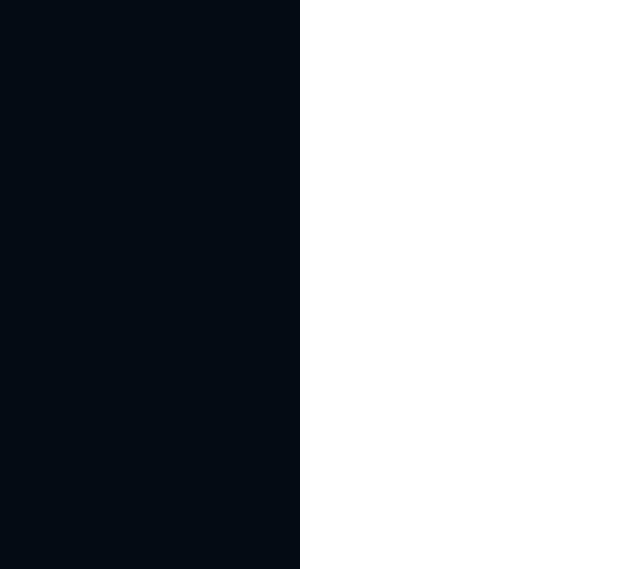
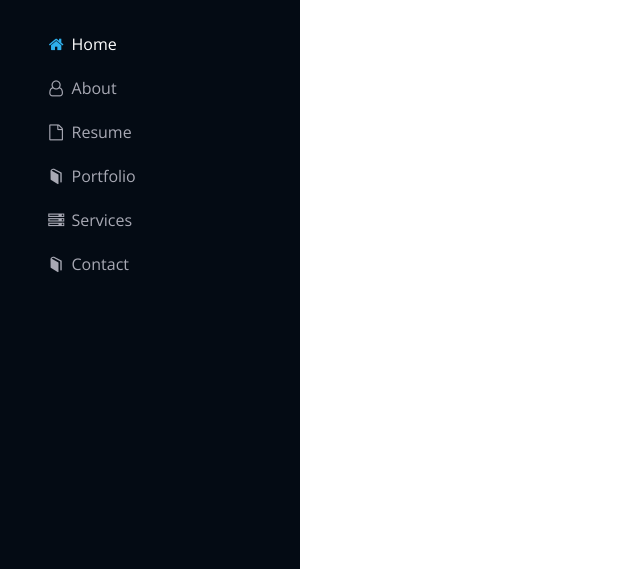
Before and after one commit to rashadulalam/portfolio, a plain HTML site: page index.html in a window 1280 px wide. Shown: the part 231-800 px from the top of the page, without its empty margins (0-640 px from the left). Drawn offline with nearby package versions, Linux system fonts and the light colour scheme.

Commit message:
Navigation bar

```diff
--- a/css/portfolio.css
+++ b/css/portfolio.css
@@ -74,3 +74,29 @@ h4 {
     background-color: #149ddd;
     text-decoration: none;
 }
+
+/*
+ Navbar css
+*/
+.nav-menu {
+    margin-top: 25px;
+}
+.nav-menu a {
+    display: block;
+    padding: 10px 0 10px 30px;
+    text-decoration: none;
+    color: #a8a9b4;
+
+}
+.nav-menu a:hover {
+    color: #fff;
+}
+.nav-menu a:hover i {
+    color: #2EAFEC
+}
+.nav-menu a.active {
+    color: #fff;
+}
+.nav-menu a.active i {
+    color: #2EAFEC
+}
--- a/index.html
+++ b/index.html
@@ -23,6 +23,14 @@
                     <a href="#"><i class="icon-linkedin"></i></a>
                 </div>
             </div> <!-- End profile-->
+            <nav class="nav-menu" id="navbar">
+                <a href="/" class="active"><i class="icon-home"></i> Home</a>
+                <a href="#about"><i class="icon-user-o"></i> About</a>
+                <a href="#resume"><i class="icon-doc"></i> Resume</a>
+                <a href="#portfolio"><i class="icon-book"></i> Portfolio</a>
+                <a href="#services"><i class="icon-server"></i> Services</a>
+                <a href="#contact"><i class="icon-book"></i> Contact</a>
+            </nav>
         </div>
     </header><!-- End .header-area-->
 
```
